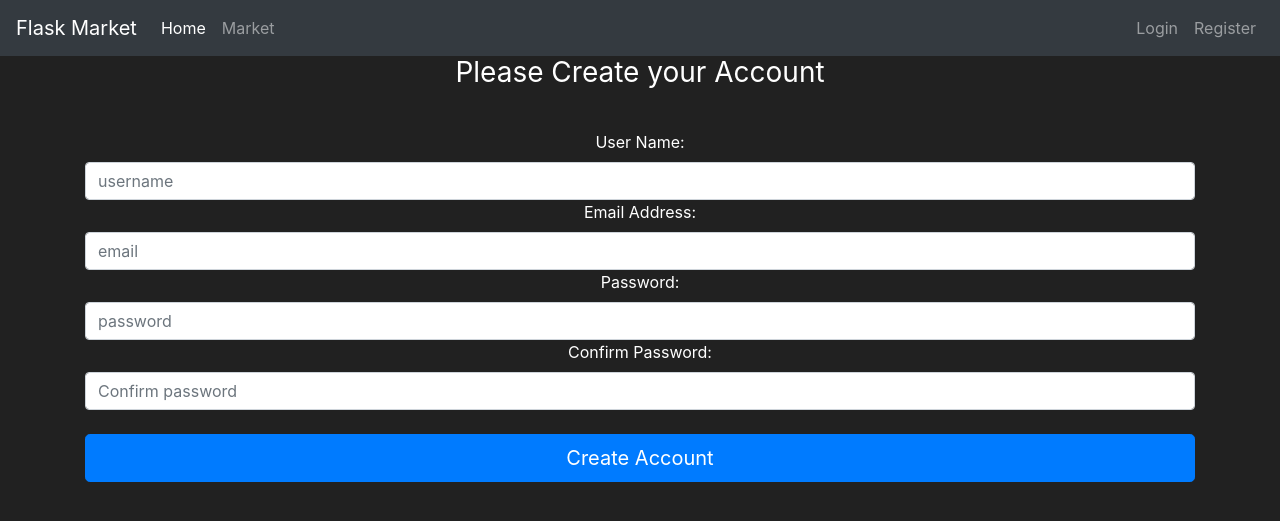
After one commit to Lyarkh/FreeCodeCamp_Courses, a Flask app: page /register in a window 1280 px wide. The commit adds this page. Shown: the top 521 px of the page. Run offline with Flask 3, Linux system fonts and the light colour scheme; some libraries are stand-ins or nearby versions.

Commit message:
Criação de Form
Criando um form de registro; criando html do form e criando route do register_page

```diff
--- a/Flask_Course_Web_Application/flask_course_web_application/Flask_Market/market/__init__.py
+++ b/Flask_Course_Web_Application/flask_course_web_application/Flask_Market/market/__init__.py
@@ -4,6 +4,7 @@ from flask_sqlalchemy import SQLAlchemy
 
 app = Flask(__name__)
 app.config['SQLALCHEMY_DATABASE_URI'] = 'sqlite:///market.db'
+app.config['SECRET_KEY'] = 'fb80ddf6b95bce3c1893a2df'
 db = SQLAlchemy(app)
 
 from market import routes
--- /dev/null
+++ b/Flask_Course_Web_Application/flask_course_web_application/Flask_Market/market/forms.py
@@ -0,0 +1,10 @@
+from flask_wtf import FlaskForm
+from wtforms import StringField, PasswordField, SubmitField
+
+
+class RegisterForm(FlaskForm):
+    username = StringField(label='User Name:')
+    email_address = StringField(label='Email Address:')
+    password1 = PasswordField(label='Password:')
+    password2 = PasswordField(label='Confirm Password:')
+    submit = SubmitField(label='Create Account')
--- a/Flask_Course_Web_Application/flask_course_web_application/Flask_Market/market/routes.py
+++ b/Flask_Course_Web_Application/flask_course_web_application/Flask_Market/market/routes.py
@@ -1,6 +1,7 @@
 from market import app
 from market.models import Item
 from flask import render_template
+from market.forms import RegisterForm
 
 
 @app.route('/')
@@ -12,3 +13,8 @@ def home_page():
 def market_page():
 	items = Item.query.all()
 	return render_template('market.html', items=items)
+
+@app.route('/register')
+def register_page():
+    form = RegisterForm()
+    return render_template('register.html', form=form)
--- a/Flask_Course_Web_Application/flask_course_web_application/Flask_Market/market/templates/base.html
+++ b/Flask_Course_Web_Application/flask_course_web_application/Flask_Market/market/templates/base.html
@@ -34,7 +34,7 @@
                     <a class="nav-link" href="#">Login</a>
                 </li>
                 <li class="nav-item">
-                    <a class="nav-link" href="#">Register</a>
+                    <a class="nav-link" href="{{ url_for('register_page') }}">Register</a>
                 </li>
             </ul>
         </div>
--- /dev/null
+++ b/Flask_Course_Web_Application/flask_course_web_application/Flask_Market/market/templates/register.html
@@ -0,0 +1,33 @@
+{% extends 'base.html' %}
+{% block title %}
+    Register Page
+{% endblock %}
+
+{%  block content %}
+<body class="text-center">
+
+    <div class="container">
+        <form method="POST" class="form-register" style="color: white">
+            <h1 class="h3 mb-3 font-weight-normal">
+                Please Create your Account
+            </h1>
+            <br>
+            {{ form.username.label() }}
+            {{ form.username(class="form-control", placeholder="username") }}
+
+            {{ form.email_address.label() }}
+            {{ form.email_address(class="form-control", placeholder="email") }}
+
+            {{ form.password1.label() }}
+            {{ form.password1(class="form-control", placeholder="password") }}
+
+            {{ form.password2.label() }}
+            {{ form.password2(class="form-control", placeholder="Confirm password") }}
+
+            <br>
+            {{ form.submit(class="btn btn-lg btn-block btn-primary")}}
+        </form>
+    </div>
+</body>
+
+    {% endblock %}
--- a/Flask_Course_Web_Application/pyproject.toml
+++ b/Flask_Course_Web_Application/pyproject.toml
@@ -10,6 +10,8 @@ packages = [{include = "flask_course_web_aplication"}]
 python = "^3.10"
 flask = "^2.2.2"
 flask-sqlalchemy = "^3.0.2"
+flask-wtf = "^1.0.1"
+wtforms = "^3.0.1"
 
 
 [build-system]
```
Also changed, not shown: 1 other file.
